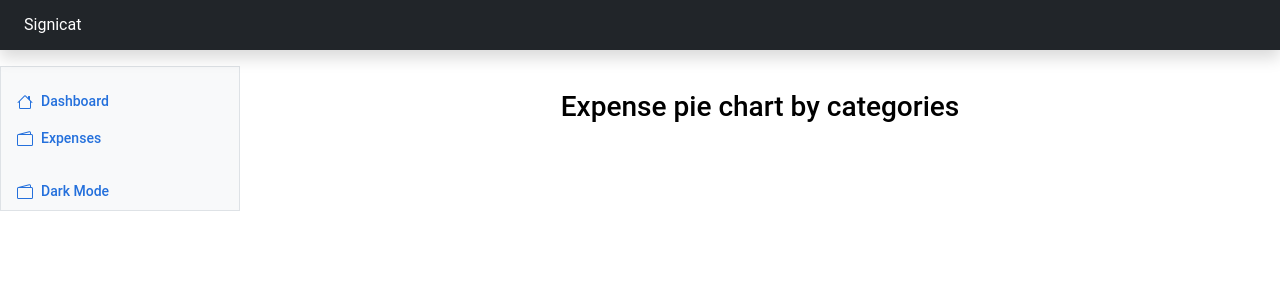
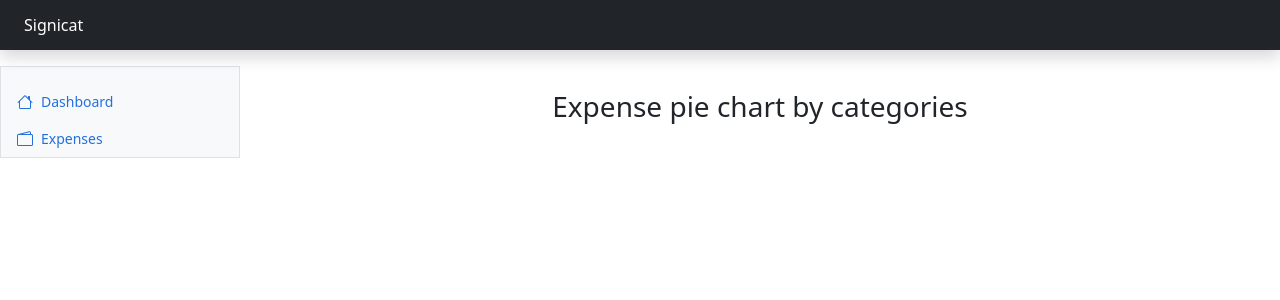
Before and after one commit to Canadienwolf/expenseTracker, an Angular app: page /home in a window 1280 px wide. Shown: the top 300 px of the page. Built offline with nearby package versions, Linux system fonts and the light colour scheme; no server answers.

Commit message:
Removed Dark Mode as i was not able to complete it in time

```diff
--- a/src/app/expense-form/expense-form.component.scss
+++ b/src/app/expense-form/expense-form.component.scss
@@ -1,9 +1,3 @@
 :host {
   width: 100%;
-  color: #000; // Default text color (adjust as needed)
-  background-color: #ff0000; // Default background color (adjust as needed)'
 }
-
-:host-context(.dark-theme) {
-  color: var(--text-color); // Uses dark theme text color from your global variables
-}
--- a/src/app/side-menu/side-menu.component.html
+++ b/src/app/side-menu/side-menu.component.html
@@ -18,15 +18,6 @@
             Expenses
           </a>
         </li>
-        <hr class="dropdown-divider my-2">
-        <li class="nav-item">
-          <a role="button" class="nav-link d-flex align-items-center gap-2 active" aria-current="enable darkmode" (click)="toggleDarkMode()">
-            <svg xmlns="http://www.w3.org/2000/svg" width="16" height="16" fill="currentColor" class="bi bi-wallet2" viewBox="0 0 16 16">
-              <path d="M12.136.326A1.5 1.5 0 0 1 14 1.78V3h.5A1.5 1.5 0 0 1 16 4.5v9a1.5 1.5 0 0 1-1.5 1.5h-13A1.5 1.5 0 0 1 0 13.5v-9a1.5 1.5 0 0 1 1.432-1.499zM5.562 3H13V1.78a.5.5 0 0 0-.621-.484zM1.5 4a.5.5 0 0 0-.5.5v9a.5.5 0 0 0 .5.5h13a.5.5 0 0 0 .5-.5v-9a.5.5 0 0 0-.5-.5z"/>
-            </svg>
-            Dark Mode
-          </a>
-        </li>
       </ul>
     </div>
   </div>
--- a/src/styles.scss
+++ b/src/styles.scss
@@ -3,24 +3,3 @@
 /* Importing Bootstrap SCSS file. */
 @import 'bootstrap/scss/bootstrap';
 @import 'material-icons/iconfont/material-icons.css';
-
-body {
-  font-family: 'Roboto', sans-serif;
-  background-color: var(--bg-color);
-  color: var(--text-color);
-
-}
-
-body.dark-theme {
-  --bg-color: #1e1e1e;
-  --text-color: #fff;
-  --border-color: #333;
-  --primary-color: #007bff;
-  --secondary-color: #6c757d;
-  --success-color: #28a745;
-  --danger-color: #dc3545;
-  --warning-color: #ffc107;
-  --info-color: #17a2b8;
-  --light-color: #f8f9fa;
-  --dark-color: #343a40;
-}
```
Also changed, not shown: src/app/side-menu/side-menu.component.scss (+0 -19 lines).
